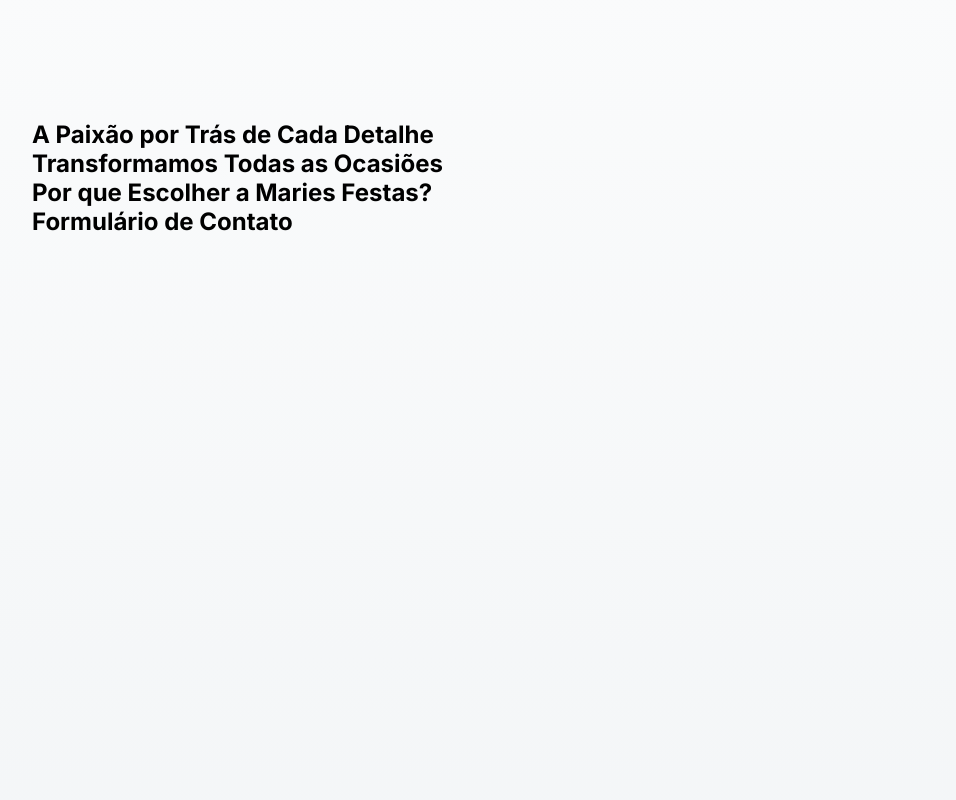
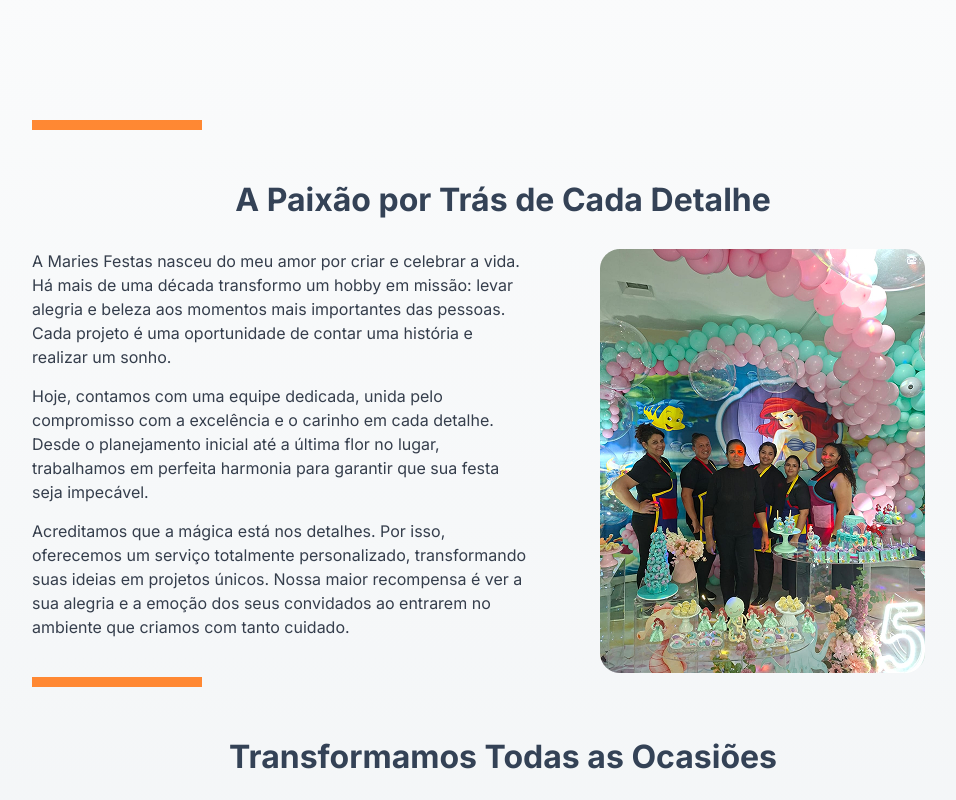
Before and after one commit to vinicius-pereira-souza/web-standards-maries-festas-pti, a plain HTML site: page index.html in a window 1280 px wide. Shown: the part 680-1480 px from the top of the page, without its empty margins (137-1093 px from the left). Drawn offline with Linux system fonts and the light colour scheme.

Commit message:
style: about section styled

```diff
--- a/index.html
+++ b/index.html
@@ -42,6 +42,14 @@
     <article class="container-center">
       <section id="sobre">
         <h2>A Paixão por Trás de Cada Detalhe</h2>
+        <div>
+          <div>
+            <p>A Maries Festas nasceu do meu amor por criar e celebrar a vida. Há mais de uma década transformo um hobby em missão: levar alegria e beleza aos momentos mais importantes das pessoas. Cada projeto é uma oportunidade de contar uma história e realizar um sonho.</p>
+            <p>Hoje, contamos com uma equipe dedicada, unida pelo compromisso com a excelência e o carinho em cada detalhe. Desde o planejamento inicial até a última flor no lugar, trabalhamos em perfeita harmonia para garantir que sua festa seja impecável.</p>
+            <p>Acreditamos que a mágica está nos detalhes. Por isso, oferecemos um serviço totalmente personalizado, transformando suas ideias em projetos únicos. Nossa maior recompensa é ver a sua alegria e a emoção dos seus convidados ao entrarem no ambiente que criamos com tanto cuidado.</p>
+          </div>
+          <div><img src="./src/assets/images/image-members.png" alt="membros da empresa maries festas"></div>
+        </div>
       </section>
       <section id="servicos">
         <h2>Transformamos Todas as Ocasiões</h2>
--- a/src/css/styles.css
+++ b/src/css/styles.css
@@ -19,6 +19,22 @@ body {
 
 header {
   padding: 0 10px;
+}
+
+h2 {
+  color: #344256;
+  font-size: 32px;
+  text-align: center;
+  margin-bottom: 30px;
+}
+
+h2::before {
+  content: "";
+  display: block;
+  width: 170px;
+  height: 10px;
+  background-color: #ff8833;
+  margin-bottom: 50px;
 }
 
 #introducao {
@@ -49,8 +65,9 @@ header {
   list-style: none;
   display: flex;
   align-items: center;
+  justify-content: space-between;
   column-gap: 32px;
-  flex: 0 0 500px;
+  margin-left: auto;
 }
 
 .nav-links a {
@@ -110,3 +127,20 @@ header {
 .introducao-content > div a[type="button"]:hover {
   background-color: #ff6c03;
 }
+
+#sobre > div {
+  display: flex;
+  align-items: start;
+  column-gap: 68px;
+}
+
+#sobre > div div {
+  max-width: 500px;
+}
+
+#sobre p {
+  color: #353e4c;
+  font-size: 16px;
+  line-height: 24px;
+  margin-bottom: 15px;
+}
```
